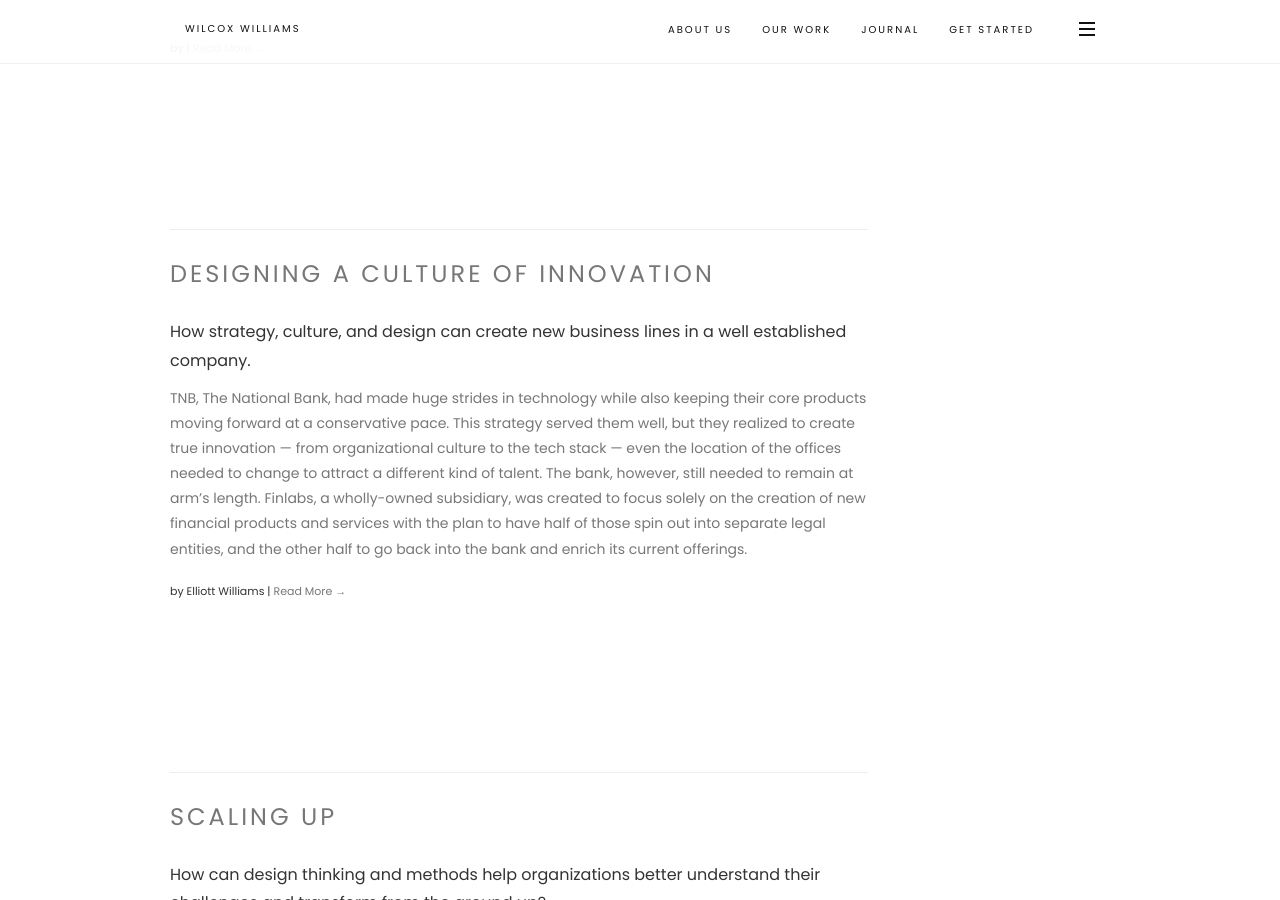
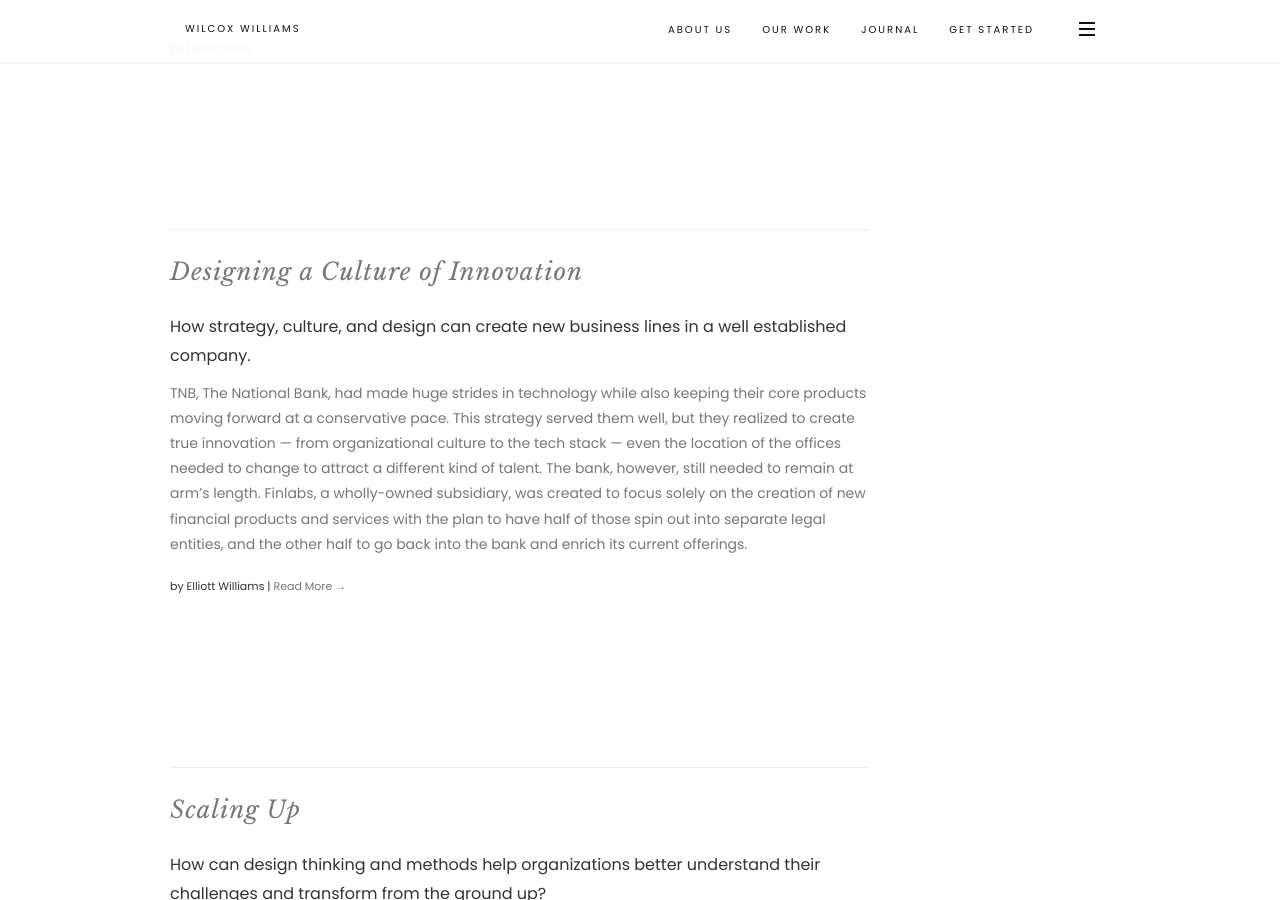
Before and after one commit to rwcstudio/wilcoxwilliams.github.io, a Jekyll site: the page built from journal.html, in a window 1280 px wide and 900 px high, scrolled down 761 px. Built offline with Jekyll 4.4.1, drawn with Linux system fonts in a browser that asks for light colours.

Commit message:
Update journal.html

```diff
--- a/journal.html
+++ b/journal.html
@@ -21,7 +21,7 @@ layout: default
 				<!-- MODULE TITLE -->
 				<div class="row">
 					<div class="col-sm-12 col-md-9 col-lg-9"><hr>
-						  <h2 class="font-alt">
+						  <h2 class="font-serif">
                   <a href="{{ post.url }}">{{ post.title }}</a>
               </h2>
 						<h3>{{ post.subtitle }}</h3>
```
